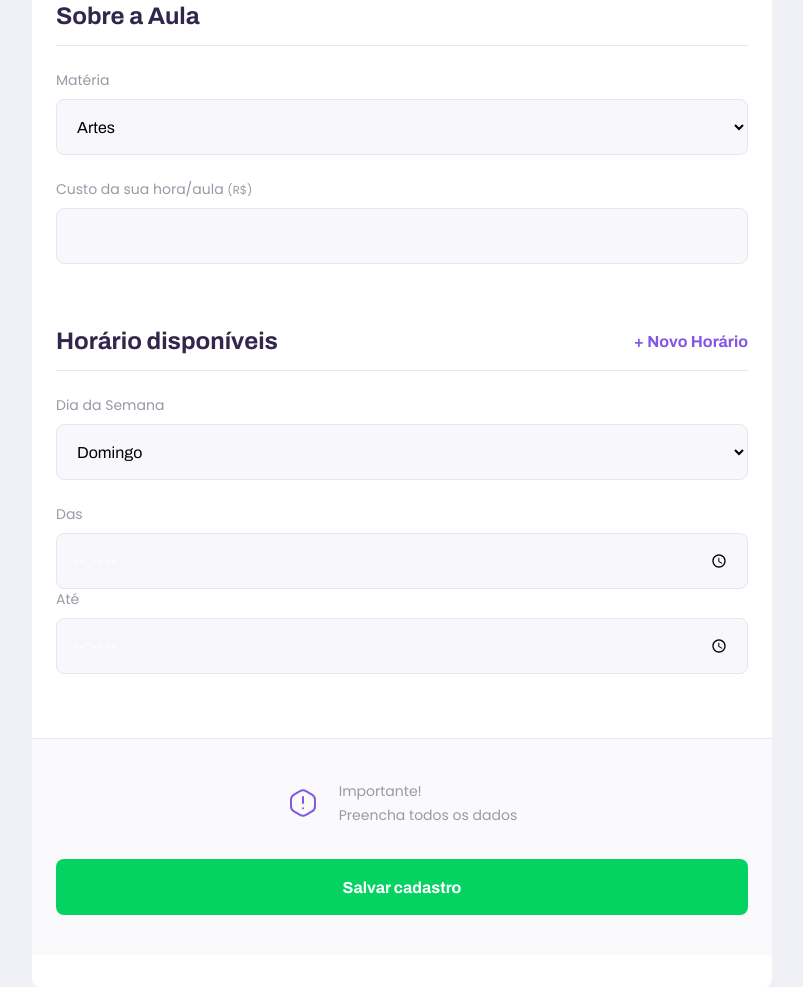
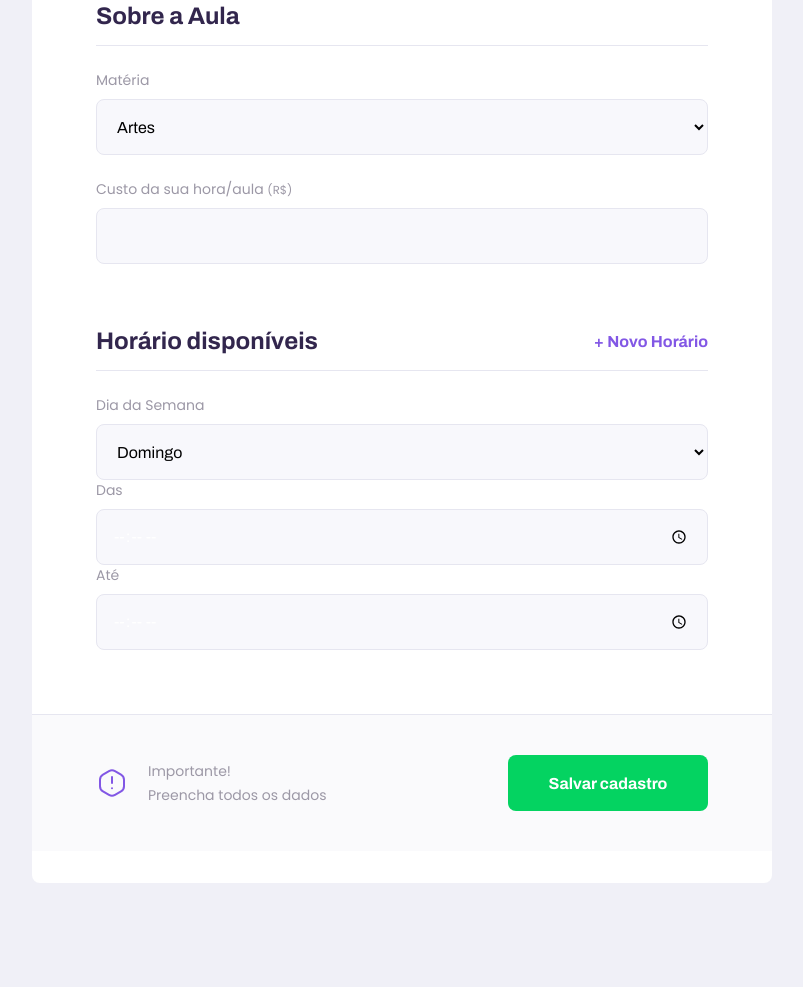
Before and after one commit to Treguas/Next-Level-Week-2, a plain HTML site: page give-classes.html in a window 1280 px wide. Shown: the part 973-1960 px from the top of the page, without its empty margins (238-1041 px from the left). After the commit the page ends 1856 px from the top, so only its background shows below. Drawn offline with Linux system fonts and the light colour scheme.

Commit message:
Páginas finalizadas

```diff
--- a/css/page-give-classes.css
+++ b/css/page-give-classes.css
@@ -228,4 +228,35 @@ body {
         max-width: 740px;
         margin: 0 auto;
     }
+
+    #page-give-classes .page-header .page-content {
+        margin-bottom: 0;
+    }
+
+    #page-give-classes main fieldset {
+        padding: 0 64px;
+    }
+
+    .schedule-item {
+        display: grid;
+        grid-template-columns: 2fr 1fr 1fr;
+        column-gap: 1.6rem;
+    }
+
+    #page-give-classes #schedule-items .select-block+.input-block,
+    #page-give-classes #schedule-items .input-block+.input-block {
+        margin-top: 0;
+    }
+
+    #page-give-classes main footer {
+        padding: 40px 64px;
+        display: flex;
+        align-items: center;
+        justify-content: space-between;
+    }
+
+    #page-give-classes main footer  button {
+        margin-top: 0;
+        width: 200px;
+    }
 }
--- a/give-classes.html
+++ b/give-classes.html
@@ -74,7 +74,7 @@
                     </div>
                 </fieldset>
 
-                <fieldset>
+                <fieldset id="schedule-items">
                     <legend>Horário disponíveis
                         <button id="add-time">+ Novo Horário</button>
                     </legend>
```
Also changed, not shown: index.html (+1 -1 lines).
